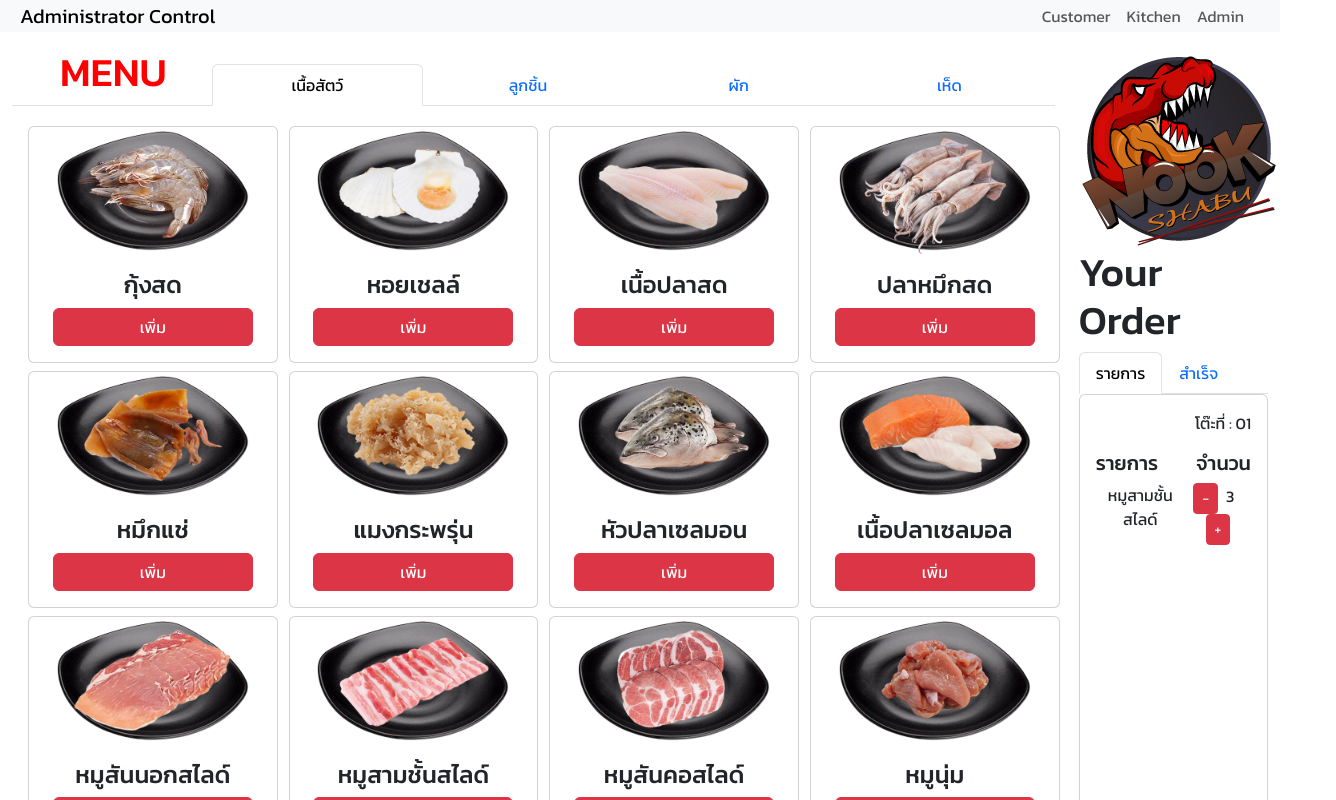
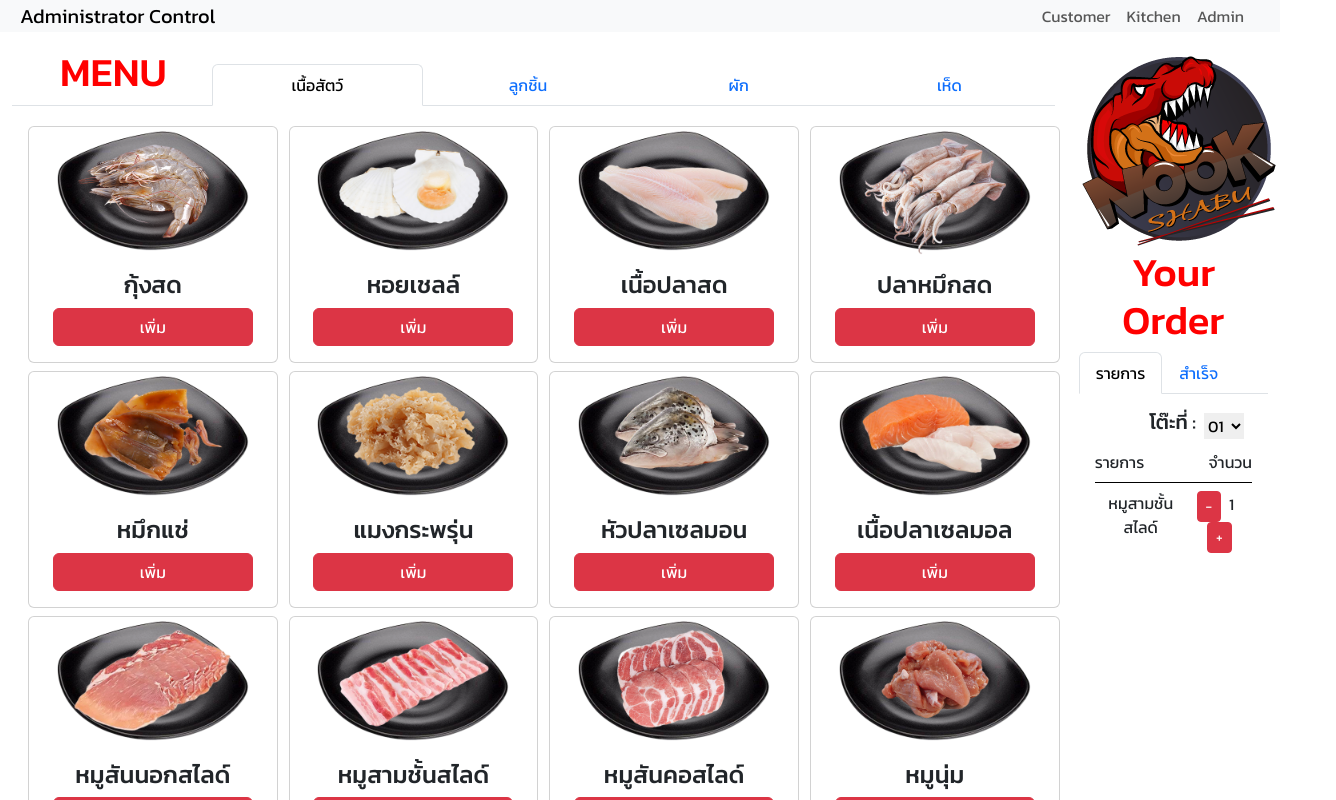
Before and after one commit to JakkritThinwongyod/my-jakkrit, a React (Create React App) app in the folder my-react-app/: page / in a window 1280 px wide. Shown: the top 800 px of the page, 1336 px wide, since content can reach past the window. Built offline with nearby package versions, Linux system fonts and the light colour scheme.

Commit message:
Update Order

```diff
--- a/my-react-app/src/components/nookShabu/NsCustomer.js
+++ b/my-react-app/src/components/nookShabu/NsCustomer.js
@@ -5,16 +5,16 @@ import Foods from './components/Foods';
 import Order from './components/Order';
 
 const NsCustomer = () => {
-
     const [key, setKey] = useState("Meat");
     const [foods, setFoods] = useState([]);
 
     useEffect(() => {
         const filterFoods = DataFoods.filter((element) => {
             return element.type === key;
+
         });
-
         setFoods(filterFoods);
+        // eslint-disable-next-line react-hooks/exhaustive-deps
     }, []);
 
     const changeFoods = (selectKey) => {
--- a/my-react-app/src/components/nookShabu/components/Order.js
+++ b/my-react-app/src/components/nookShabu/components/Order.js
@@ -1,33 +1,74 @@
-import { Button, Card, Tab, Tabs } from 'react-bootstrap';
+import { Button, Tab, Tabs } from 'react-bootstrap';
 import ImgLogo from '../image/Logo-Nook-Shabu-200x200.png'
 import { useState } from 'react';
 
 const Order = () => {
     const [key, setKey] = useState("OrderList");
+    const [count, setCount] = useState(1)
 
     return (
         <>
+            <div className='text-center'>
                 <img src={ImgLogo} alt="Logo" />
-            <h1>Your Order</h1>
-            <Tabs activeKey={key} onSelect={(e) => setKey(e)} id="controlled-tab-example">
+                <h1 style={{
+                    color: 'red'
+                }}>Your Order</h1>
+                <Tabs activeKey={key} onSelect={(e) => setKey(e)} id="controlled-tab-example" >
                     <Tab eventKey="OrderList" title="รายการ">
-                    <Card style={{ height: "35rem" }} className='text-center'>
-                        <Card.Body>
-                            <Card.Text style={{ display: 'flex', justifyContent: 'flex-end' }}>โต๊ะที่ : 01</Card.Text>
-                            <Card.Title style={{ display: 'flex', justifyContent: 'space-between' }}><span>รายการ</span> <span> จำนวน</span></Card.Title>
-                            <Card.Text style={{ height: '25rem',display:'flex',justifyContent:'space-between' }}>
+                        <div style={{
+                            height: "35rem",
+                            padding: '1rem',
+                            borderRadius: '0rem 0rem 0.5rem 0.5rem'
+                        }}
+                            className='text-center'>
                             <div>
-                                    <span>หมูสามชั้นสไลด์ </span>
+                                <div style={{
+                                    display: 'flex',
+                                    alignItems: 'center',
+                                    justifyContent: 'flex-end',
+                                    height: '2rem',
+                                    padding: '0.5rem'
+                                }}>
+                                    <h5 style={{ padding: '0rem 0.5rem' }}>โต๊ะที่ :</h5>
+                                    <select style={{
+                                        border: 'none'
+                                    }}>
+                                        <option value="01">01</option>
+                                        <option value="02">02</option>
+                                        <option value="03">03</option>
+                                        <option value="04">04</option>
+                                        <option value="05">05</option>
+                                    </select>
                                 </div>
+                                <div style={{
+                                    display: 'flex',
+                                    justifyContent: 'space-between',
+                                    borderBottom: '0.1rem solid black',
+                                    padding: '0.5rem 0rem'
+                                }}>
+                                    <span>รายการ</span>
+                                    <span>จำนวน</span>
+                                </div>
+                                <div style={{
+                                    height: '25rem'
+                                }}>
+                                    <div style={{
+                                        display: 'flex',
+                                        justifyContent: 'space-between',
+                                        padding: '0.5rem 0rem',
+                                        border: 'none'
+                                    }}>
+                                        <span>หมูสามชั้นสไลด์</span>
                                         <div>
-                                    <Button variant='danger' size='sm'>-</Button>
-                                    <span style={{padding: '0 0.5rem'}}>3</span>
-                                    <Button variant='danger' size='sm'>+</Button>
+                                            <Button variant='danger' size='sm' onClick={() => setCount((count) => count - 1)}>-</Button>
+                                            <span style={{ padding: '0 0.5rem' }}>{count}</span>
+                                            <Button variant='danger' size='sm' onClick={() => setCount((count) => count + 1)}>+</Button>
                                         </div>
-                            </Card.Text>
-                            <Button variant='danger' size='lg' style={{ width: '15rem' }}>สั่งอาหาร</Button>
-                        </Card.Body>
-                    </Card>
+                                    </div>
+                                </div>
+                                <Button variant='danger' size='lg' style={{ width: '10rem' }}>สั่งอาหาร</Button>
+                            </div>
+                        </div>
                     </Tab>
                     <Tab eventKey="Success" title="สำเร็จ">
                         <div>
@@ -51,6 +92,7 @@ const Order = () => {
                         </div>
                     </Tab>
                 </Tabs>
+            </div>
         </>
     )
 }
```
Lines whose indentation alone changed are shown as unchanged.
